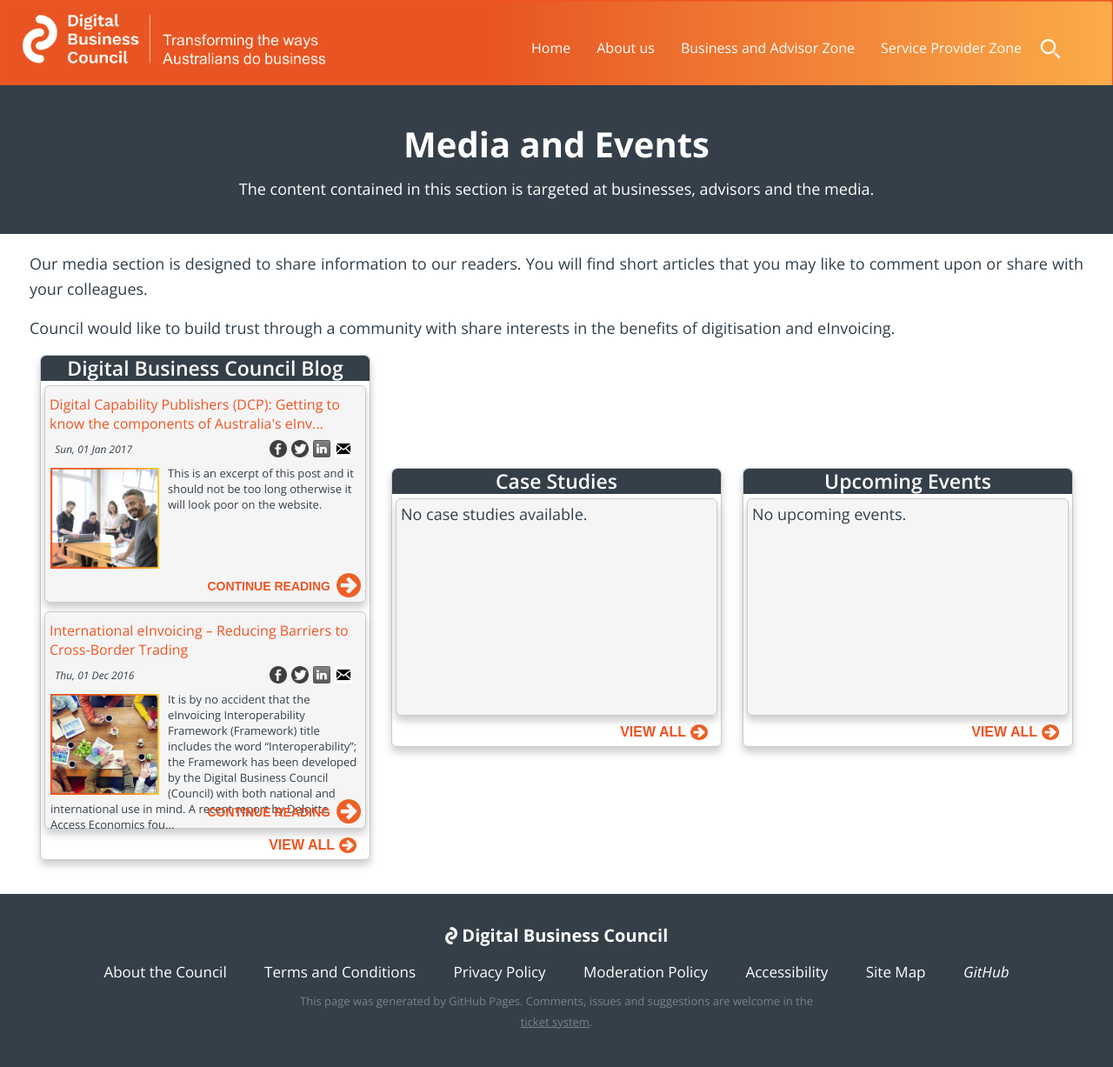
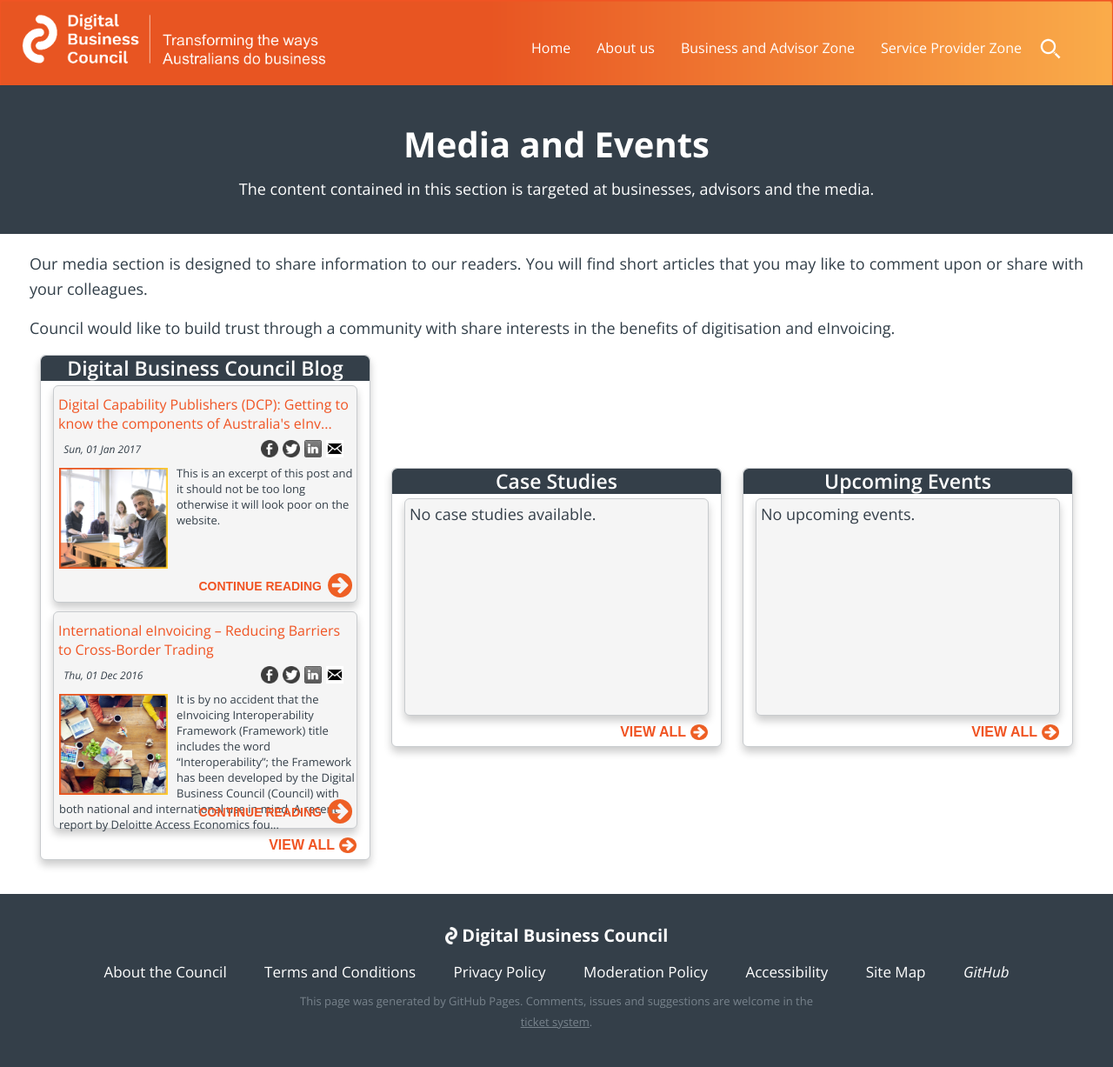
Before and after one commit to Digital-Business-Council/Digital-Business-Council.github.io, a Jekyll site: the page built from pages/business-zone/blogs/media-jump-page.md, in a window 1280 px wide. Shown: the whole page at 87% size. Built offline with Jekyll 4.4.1, drawn with Linux system fonts in a browser that asks for light colours.

Commit message:
Update _common.scss

```diff
--- a/_sass/_common.scss
+++ b/_sass/_common.scss
@@ -263,7 +263,7 @@
 .media-zone-card {
 	position:relative;
 	height:250px;
-	width:370px;
+	width:350px;
 
 	z-index:5;
     	background-color: whitesmoke;
```
